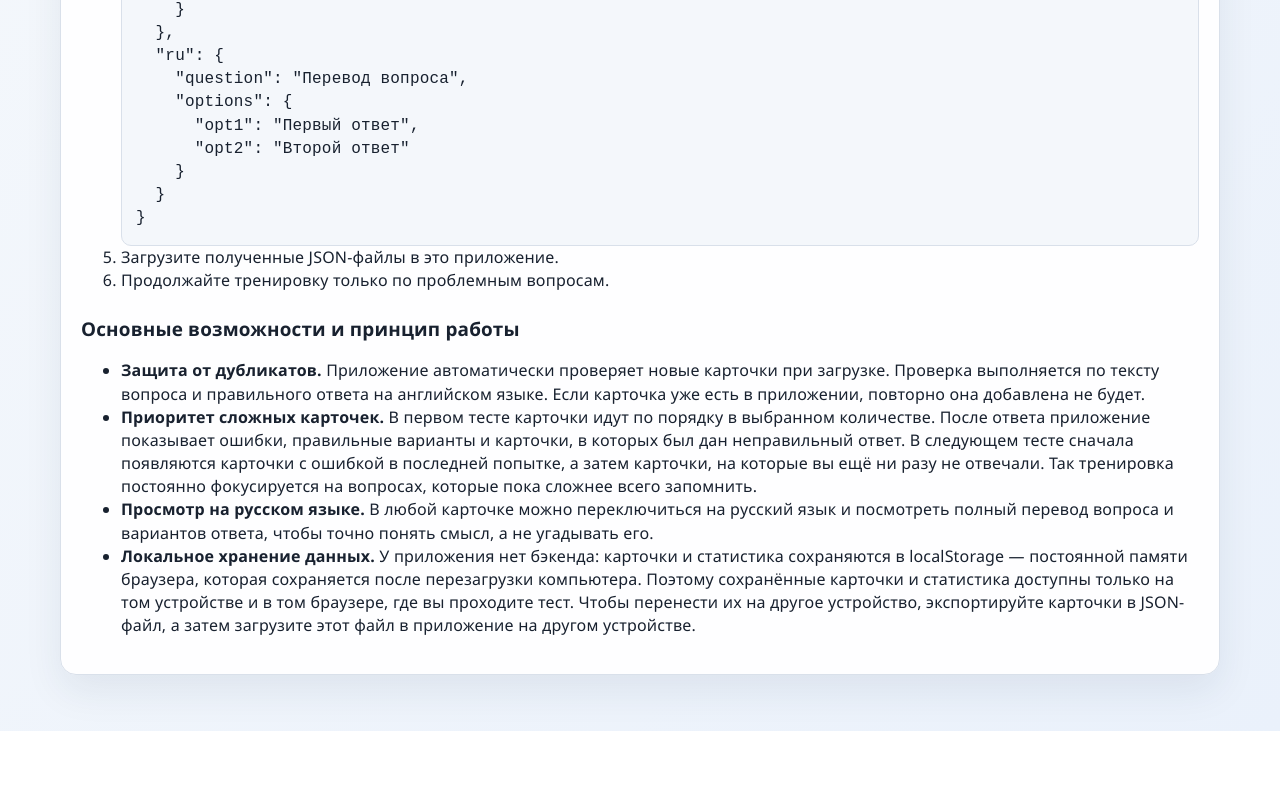
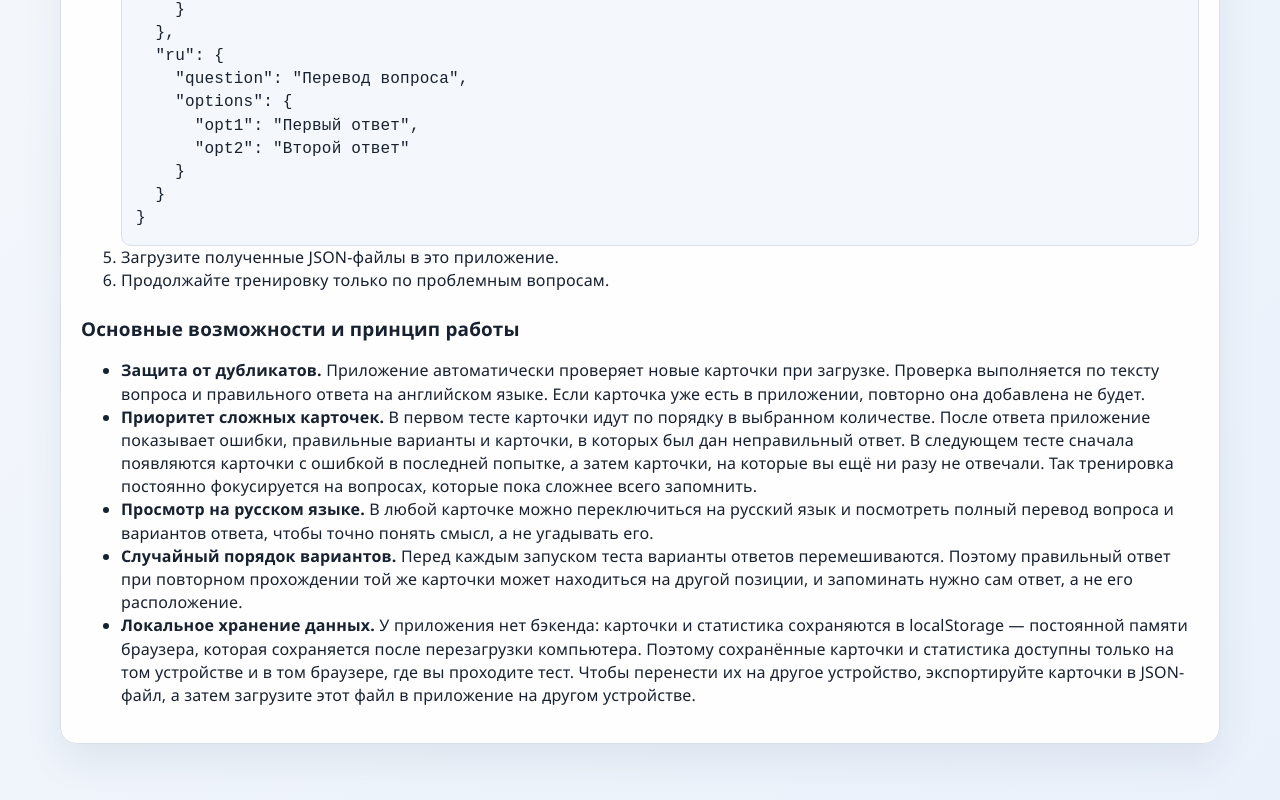
Before and after one commit to SVDotsenko/weak-cards-quiz-react, a React (Vite) app: page /about in a window 1280 px wide. Shown: the part 1064-1864 px from the top of the page. Before the commit the page ends 1795 px from the top, so only its background shows below. Built offline with nearby package versions, Linux system fonts and the light colour scheme.

Commit message:
feat: add explanation for answer shuffling in README and AboutPage

```diff
--- a/src/pages/AboutPage.jsx
+++ b/src/pages/AboutPage.jsx
@@ -101,6 +101,12 @@ function AboutPage() {
           вариантов ответа, чтобы точно понять смысл, а не угадывать его.
         </li>
         <li>
+          <strong>Случайный порядок вариантов.</strong> Перед каждым запуском
+          теста варианты ответов перемешиваются. Поэтому правильный ответ при
+          повторном прохождении той же карточки может находиться на другой
+          позиции, и запоминать нужно сам ответ, а не его расположение.
+        </li>
+        <li>
           <strong>Локальное хранение данных.</strong> У приложения нет бэкенда:
           карточки и статистика сохраняются в localStorage — постоянной памяти
           браузера, которая сохраняется после перезагрузки компьютера. Поэтому
```
Also changed, not shown: 1 other file (tests, documents, lock files or other folders).
